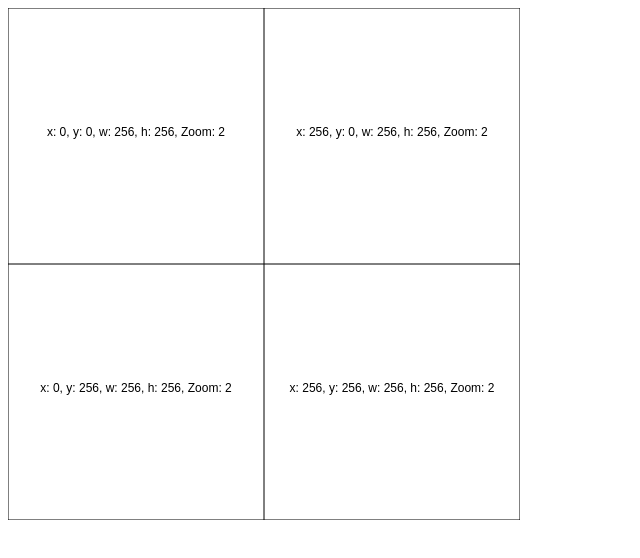
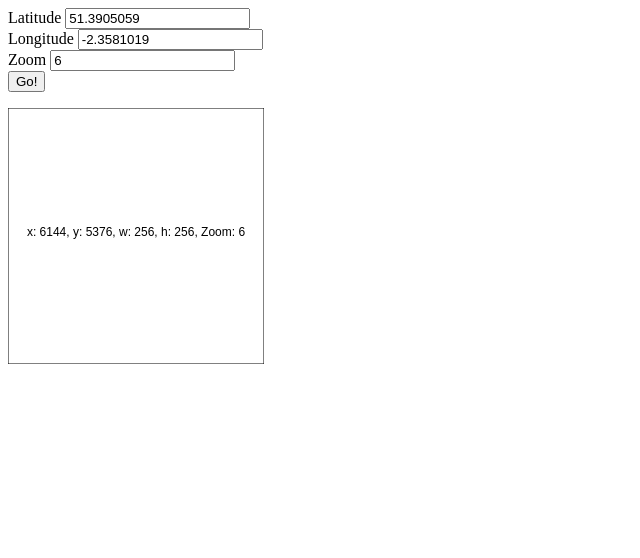
Before and after one commit to bharling/tileengine-js, a website: page index.html in a window 1280 px wide. Shown: the whole page, without its empty margins (0-640 px from the left). Drawn offline with Linux system fonts and the light colour scheme.

Commit message:
convert latlon to displayed tile

```diff
--- a/index.html
+++ b/index.html
@@ -3,6 +3,26 @@
 
 </head>
 <body>
+	<form id="controls" method="post" action="">
+	<div>
+		<label>Latitude</label>
+		<input type="number" id="id_latitude" name="latitude" value="51.3905059"/>
+	</div>
+
+	<div>
+		<label>Longitude</label>
+		<input type="number" id="id_longitude" name="longitude" value="-2.3581019"/>
+	</div>
+
+	<div>
+		<label>Zoom</label>
+		<input type="number" id="id_zoom" name="zoom" value="6"/>
+	</div>
+
+
+	<button type="submit">Go!</button>
+</form>
+
 	<canvas id="canvas" width="1024" height="1024"></canvas>
 	<script type="text/javascript" src="main.js"></script>
 	<script src="//localhost:35729/livereload.js"></script>
--- a/main.js
+++ b/main.js
@@ -1,5 +1,5 @@
 (function() {
-  var EarthRadius, MaxLatitude, MaxLongitude, MinLatitude, MinLongitude, Q, c, can, clip, createTile, ct, drawQuadKey, groundResolution, latLonToPix, mapScale, mapSize, pixToLatLon, pixToTile, quadKeyToTile, tileToPix, tileToQuadKey;
+  var EarthRadius, MaxLatitude, MaxLongitude, MinLatitude, MinLongitude, Q, TOPLEFT, atPosition, c, can, clip, createTile, ct, drawQuadKey, exports, groundResolution, latLonToPix, mapScale, mapSize, pixToLatLon, pixToTile, quadKeyToTile, tileToPix, tileToQuadKey;
 
   can = document.getElementById('canvas');
 
@@ -15,12 +15,14 @@
 
   MaxLongitude = 180;
 
+  TOPLEFT = [0, 0];
+
   clip = function(val, min, max) {
     return Math.min(Math.max(val, min), max);
   };
 
   mapSize = function(lod) {
-    return 256 << lod >>> 0;
+    return (256 << lod) >>> 0;
   };
 
   groundResolution = function(latitude, lod) {
@@ -42,8 +44,8 @@
     ms = mapSize(lod);
     x = x * ms + 0.5;
     y = y * ms + 0.5;
-    px = clip(x, 0, ms - 1);
-    py = clip(y, 0, ms - 1);
+    px = (clip(x, 0, ms - 1)) | 0;
+    py = (clip(y, 0, ms - 1)) | 0;
     return [px, py];
   };
 
@@ -58,24 +60,24 @@
   };
 
   pixToTile = function(px, py) {
-    return [px / 256, py / 256];
+    return [(px / 256) | 0, (py / 256) | 0];
   };
 
   tileToPix = function(tx, ty) {
-    return [tx * 256, ty * 256];
+    return [(tx * 256) | 0, (ty * 256) | 0];
   };
 
   tileToQuadKey = function(tx, ty, lod) {
-    var digit, i, mask, quadKey;
+    var digit, i, j, mask, quadKey, ref;
     quadKey = "";
     i = lod;
-    while (i--) {
+    for (i = j = ref = lod; j >= 1; i = j += -1) {
       digit = 0;
       mask = 1 << (i - 1);
-      if (tx & mask !== 0) {
+      if ((tx & mask) !== 0) {
         digit++;
       }
-      if (ty & mask !== 0) {
+      if ((ty & mask) !== 0) {
         digit++;
         digit++;
       }
@@ -89,7 +91,7 @@
     tx = ty = 0;
     lod = i = quadKey.length;
     for (i = j = ref = lod; j >= 1; i = j += -1) {
-      mask = 1 << (i - 1);
+      mask = (1 << (i - 1)) | 0;
       t = lod - i;
       switch (quadKey[t]) {
         case "0":
@@ -152,7 +154,7 @@
         return results;
       } else {
         tile = createTile(this.x, this.y, this.w, this.h, this.data);
-        return ct.putImageData(tile, this.x, this.y);
+        return ct.putImageData(tile, 0, 0);
       }
     };
 
@@ -189,12 +191,27 @@
     return Q.fromQuadkey(quadKey).draw();
   };
 
-  drawQuadKey("00");
+  atPosition = function(lat, lon, zoom) {
+    var px, py, quadKey, ref, ref1, tx, ty;
+    ct.clearRect(0, 0, can.width, can.height);
+    ref = latLonToPix(lat, lon, zoom), px = ref[0], py = ref[1];
+    TOPLEFT = [px, py];
+    ref1 = pixToTile(px, py), tx = ref1[0], ty = ref1[1];
+    quadKey = tileToQuadKey(tx, ty, zoom);
+    drawQuadKey(quadKey);
+    return {
+      px: px,
+      py: py,
+      tx: tx,
+      ty: ty,
+      quadKey: quadKey
+    };
+  };
 
-  drawQuadKey("01");
+  atPosition(51.3905059, -40.3581019, 6);
 
-  drawQuadKey("02");
+  exports = typeof exports === 'undefined' ? window : exports;
 
-  drawQuadKey("03");
+  exports.atPosition = atPosition;
 
 }).call(this);
```
Also changed, not shown: main.coffee (+35 -19 lines).
